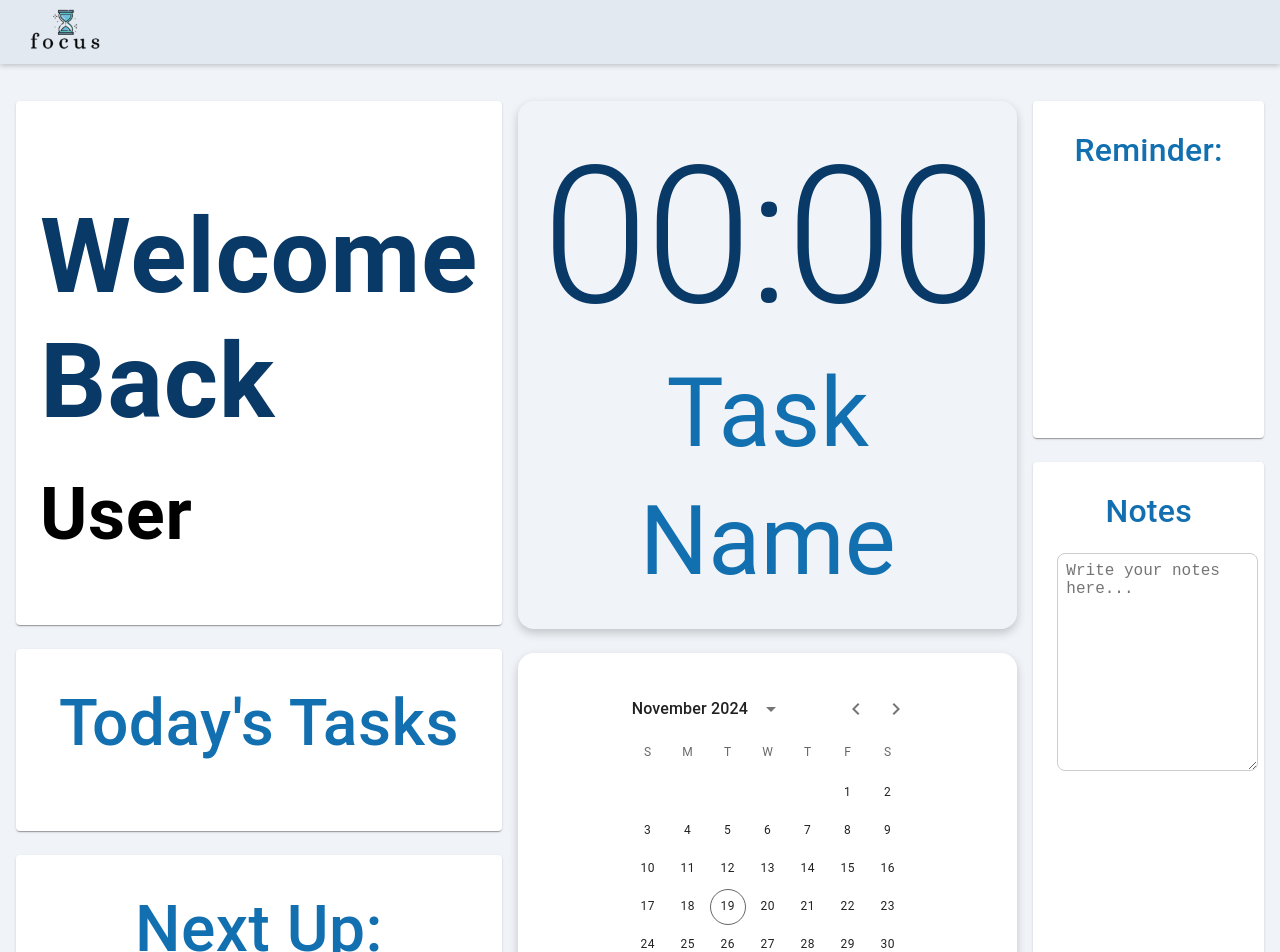
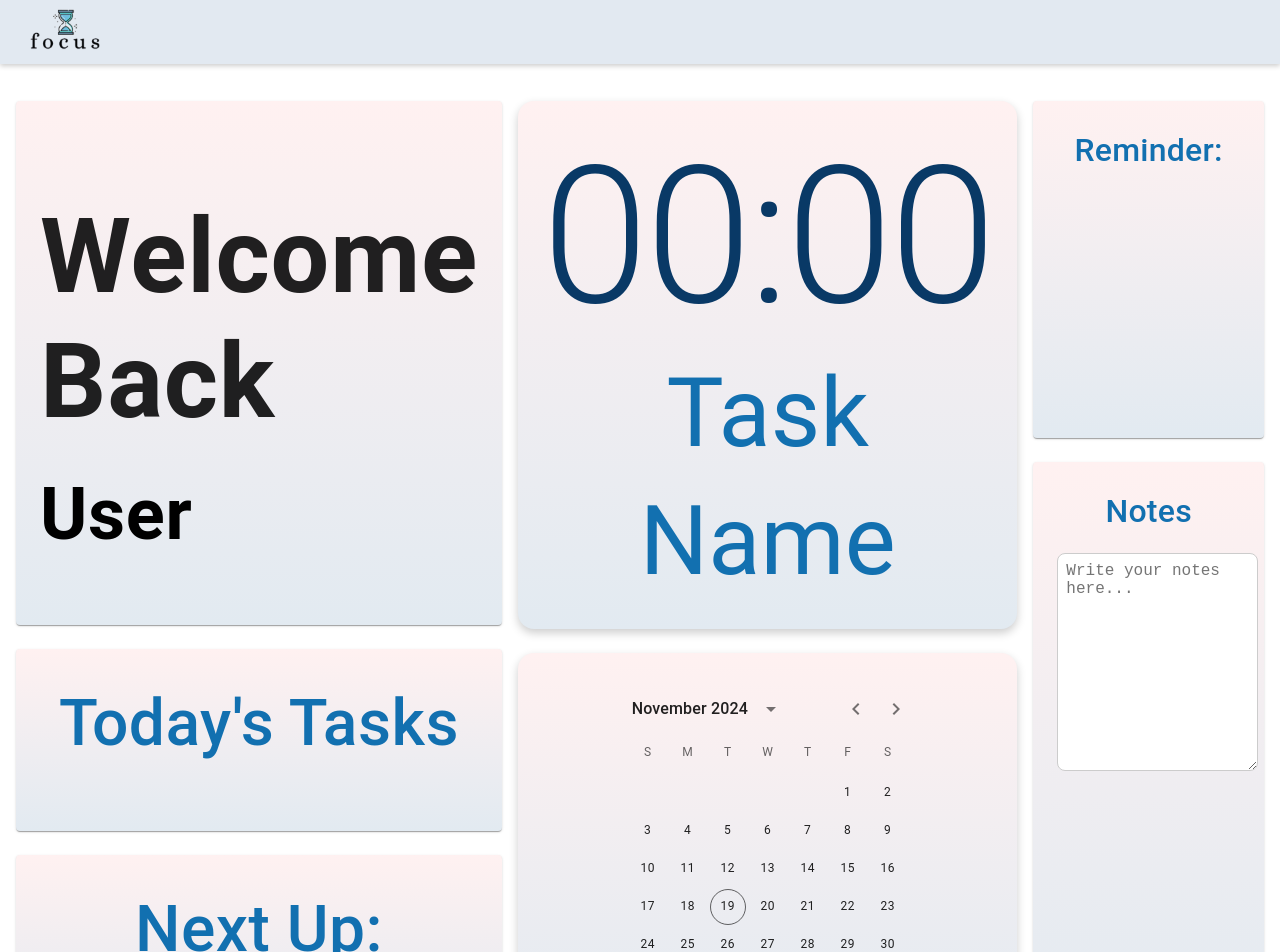
Before and after one commit to priscaolose/Group7_Capstone, a React (Create React App) app in the folder focus-app/: page / in a window 1280 px wide. Shown: the top 952 px of the page. Built offline with nearby package versions, Linux system fonts and the light colour scheme.

Commit message:
added background color to site

```diff
--- a/focus-app/src/components/Dashboard.js
+++ b/focus-app/src/components/Dashboard.js
@@ -26,7 +26,7 @@ function Dashboard() {
         display: 'grid',
         gridTemplateRows: 'auto 1fr auto',
         gap: 2,
-        backgroundColor: '#f0f4f8',
+        backgroundColor: '#fffff',
         minHeight: '100vh',
       }}
     >
@@ -64,13 +64,13 @@ function Dashboard() {
         }}
       >
         {/* Left Column */}
-        <Box sx={{ display: 'grid', gap: 3 }}>
-          <Paper sx={{ p: 3 }}>
+        <Box sx={{ display: 'grid', gap: 3, }}>
+          <Paper sx={{ p: 3, backgroundImage: 'linear-gradient(to bottom, #FFF1F1, #E2EAF1)' }}>
             <Typography
               variant="h6"
               sx={{
                 fontSize: { xs: '7.5rem', md: '6.5rem' },
-                color: '#093966',
+
                 fontWeight: 'bold',
                 lineHeight: '1.2',
                 textAlign: 'left',
@@ -92,7 +92,7 @@ function Dashboard() {
               {UserName}
             </Typography>
           </Paper>
-          <Paper sx={{ p: 3 }}>
+          <Paper sx={{ p: 3 , backgroundImage: 'linear-gradient(to bottom, #FFF1F1, #E2EAF1)'}}>
             <Typography
               variant="h6"
               sx={{ fontSize: '4rem', color: '#1270B0' }}
@@ -100,7 +100,7 @@ function Dashboard() {
               Today's Tasks
             </Typography>
           </Paper>
-          <Paper sx={{ p: 3 }}>
+          <Paper sx={{ p: 3, backgroundImage: 'linear-gradient(to bottom, #FFF1F1, #E2EAF1)'}}>
             <Typography
               variant="h6"
               sx={{ fontSize: '4rem', color: '#1270B0' }}
@@ -123,7 +123,7 @@ function Dashboard() {
               justifyContent: 'center',
               boxShadow: '0 4px 10px rgba(0, 0, 0, 0.2)',
               borderRadius: '16px',
-              backgroundColor: '#f0f4f8',
+              backgroundImage: 'linear-gradient(to bottom, #FFF1F1, #E2EAF1)',
               cursor: 'pointer',
             }}
             //onClick={() => navigate('/timer')} // Navigate to Timer.js
@@ -156,6 +156,7 @@ function Dashboard() {
               boxShadow: '0 4px 10px rgba(0, 0, 0, 0.2)',
               borderRadius: '16px',
               cursor: 'pointer',
+              backgroundImage: 'linear-gradient(to bottom, #FFF1F1, #E2EAF1)'
             }}
             //onClick={() => navigate('/calendar')} // Navigate to Calendar
           >
@@ -167,7 +168,7 @@ function Dashboard() {
 
         {/* Right Column */}
         <Box sx={{ display: 'grid', gap: 3 }}>
-          <Paper sx={{ p: 3 }}>
+          <Paper sx={{ p: 3, backgroundImage: 'linear-gradient(to bottom, #FFF1F1, #E2EAF1)' }}>
             <Typography
               variant="h6"
               sx={{ fontSize: { xs: '1.5rem', sm: '2rem' }, color: '#1270B0' }}
@@ -175,7 +176,7 @@ function Dashboard() {
               Reminder:
             </Typography>
           </Paper>
-          <Paper sx={{ p: 3 }}>
+          <Paper sx={{ p: 3, backgroundImage: 'linear-gradient(to bottom, #FFF1F1, #E2EAF1)' }}>
             <Typography
               variant="h6"
               sx={{ fontSize: { xs: '1.5rem', sm: '2rem' }, color: '#1270B0' }}
@@ -193,6 +194,7 @@ function Dashboard() {
                 padding: '0.5rem',
                 border: '1px solid #ccc',
                 borderRadius: '8px',
+                color: 'white'
               }}
               placeholder="Write your notes here..."
             />
```
